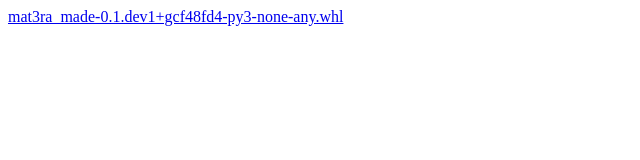
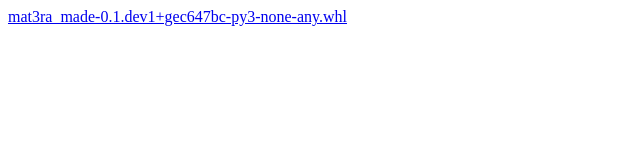
Before and after one commit to Exabyte-io/made, a plain HTML site: page index.html in a window 1280 px wide. Shown: the full height of the page, 0-640 px from the left. Drawn offline with Linux system fonts and the light colour scheme.

Commit message:
Publish wheel mat3ra_made-0.1.dev1+gec647bc-py3-none-any.whl for v0.1.0 ec647bcd5d7f886e27c22c462e4d96afcf74a5b3

```diff
--- a/index.html
+++ b/index.html
@@ -1 +1 @@
-<html><body><a href='mat3ra_made-0.1.dev1+gcf48fd4-py3-none-any.whl'>mat3ra_made-0.1.dev1+gcf48fd4-py3-none-any.whl</a></body></html>
+<html><body><a href='mat3ra_made-0.1.dev1+gec647bc-py3-none-any.whl'>mat3ra_made-0.1.dev1+gec647bc-py3-none-any.whl</a></body></html>
```
Also changed, not shown: 2 other files.
